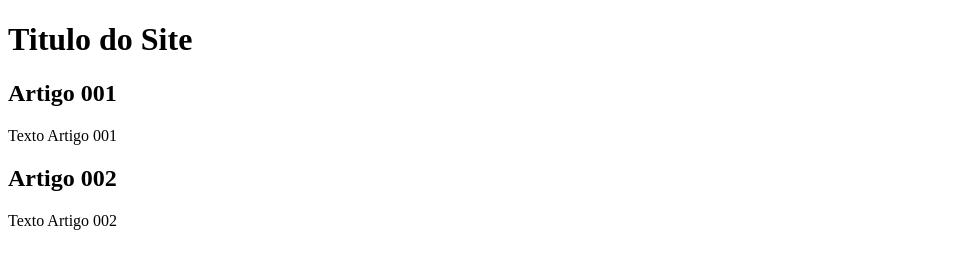
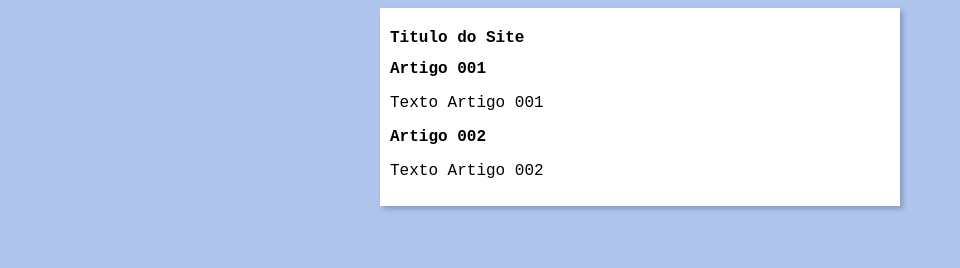
Before and after one commit to ProfessorAlpaca/Projeto-Site-Curso, a plain HTML site: page index.html in a window 1280 px wide. Shown: the whole page, without its empty margins (0-960 px from the left). Drawn offline with Linux system fonts and the light colour scheme.

Commit message:
Primeiro Design

```diff
--- /dev/null
+++ b/estilos/style.css
@@ -0,0 +1,16 @@
+* {
+    font-family: 'Courier New', Courier, monospace;
+    font-size: 16px;
+}
+
+body {
+    background-color: rgb(174, 196, 237);
+}
+
+main {
+    background-color: white;
+    width: 500px;
+    margin: auto;
+    padding: 10px;
+    box-shadow: 3px 3px 5px rgba(0, 0, 0, 0.212);
+}
--- a/index.html
+++ b/index.html
@@ -5,6 +5,8 @@
     <meta http-equiv="X-UA-Compatible" content="IE=edge">
     <meta name="viewport" content="width=device-width, initial-scale=1.0">
     <title>Titulo do Site</title>
+    <link rel="stylesheet" href="estilos/style.css">
+
 </head>
 <body>
     <main>
```
